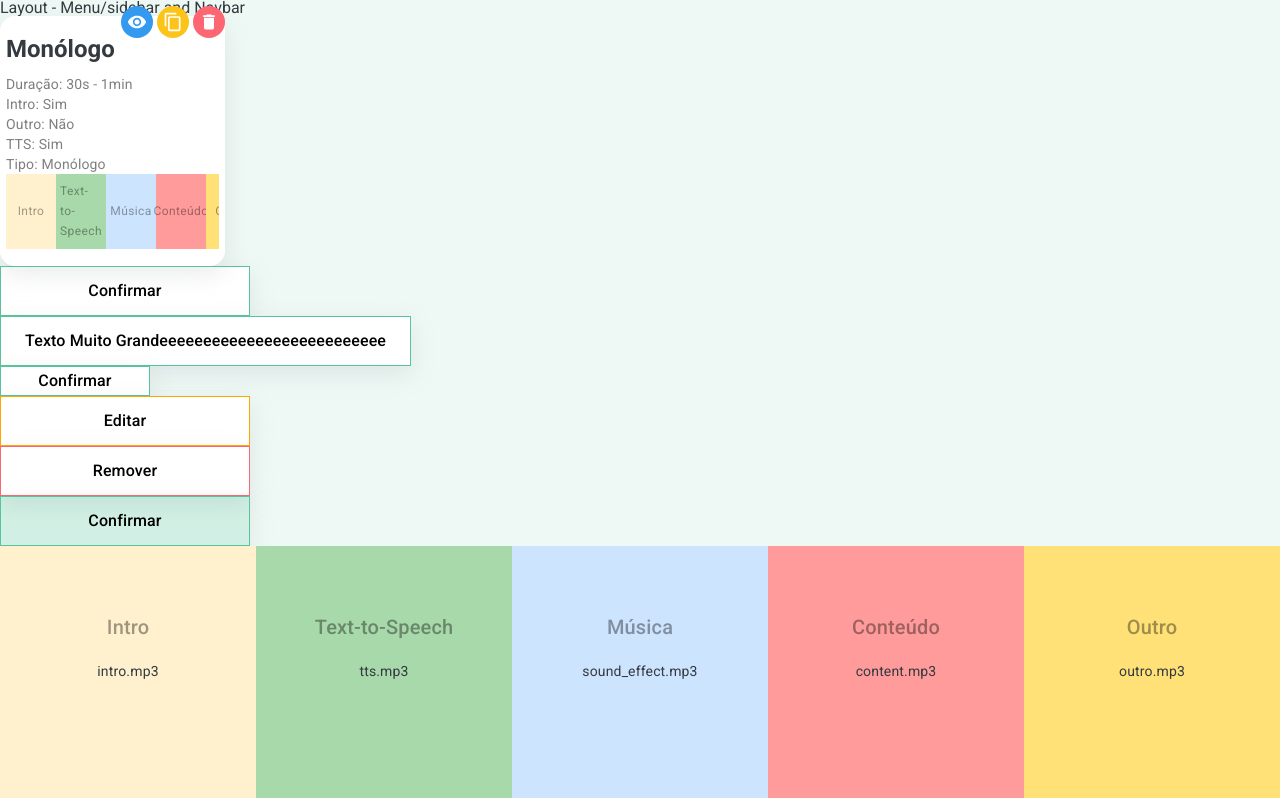
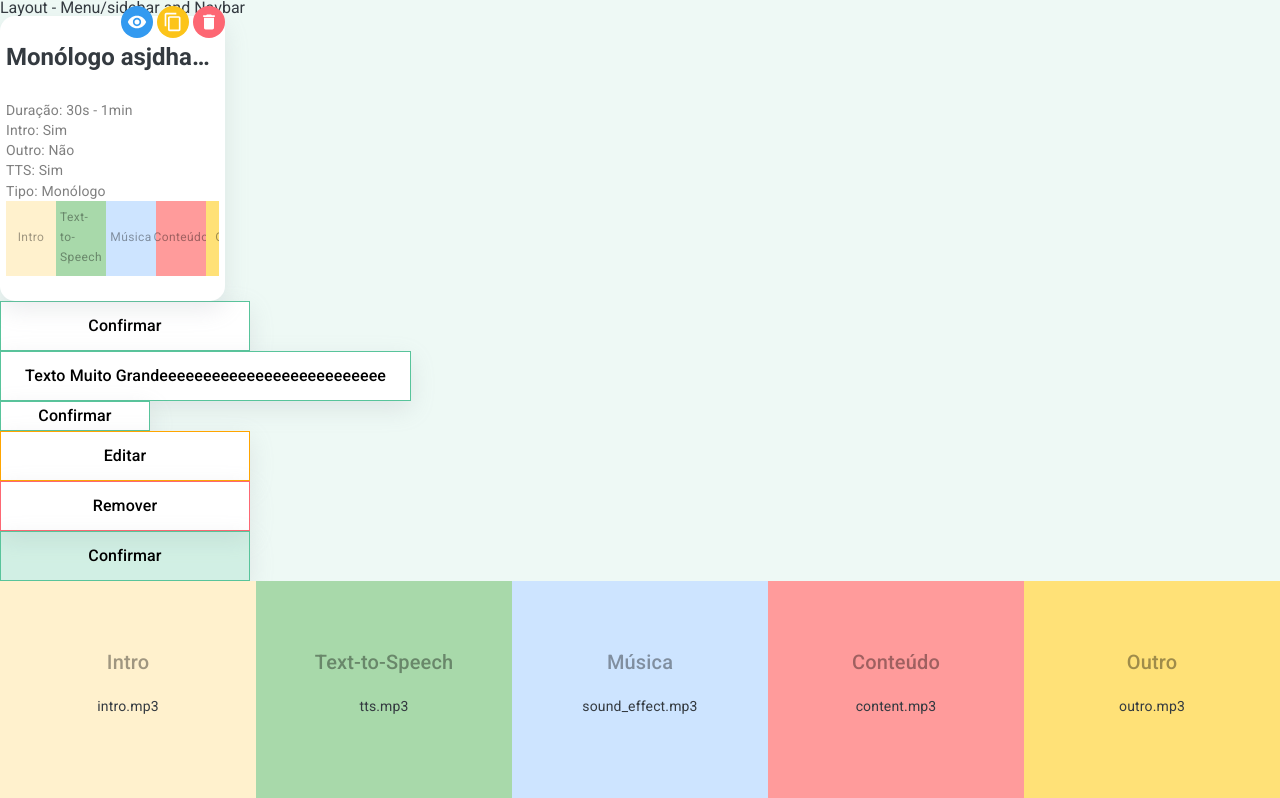
Before and after one commit to ricardocruz29/ScientiaPodLab, a React (Create React App) app in the folder client/scientiapodlab/: page / in a window 1280 px wide. Shown: the top 798 px of the page. Built offline with nearby package versions, Linux system fonts and the light colour scheme.

Commit message:
Refactor on audio card widths

```diff
--- a/client/scientiapodlab/src/components/audioWave/audioWave.js
+++ b/client/scientiapodlab/src/components/audioWave/audioWave.js
@@ -24,7 +24,11 @@ const formWaveSurferOptions = (ref, height) => ({
   autoCenter: true,
 });
 
-function AudioWave({ audioFile, showAdditionalControls = true }) {
+function AudioWave({
+  audioFile,
+  showAdditionalControls = true,
+  size = "medium",
+}) {
   const waveFormRef = useRef(null);
   const waveSurfer = useRef(null);
   const hasMounted = useRef(false); // New ref to track mount status
@@ -37,7 +41,10 @@ function AudioWave({ audioFile, showAdditionalControls = true }) {
 
   useEffect(() => {
     if (!waveSurfer.current) {
-      const options = formWaveSurferOptions(waveFormRef.current, 150);
+      const options = formWaveSurferOptions(
+        waveFormRef.current,
+        size === "medium" ? 150 : 50
+      );
       waveSurfer.current = WaveSurfer.create(options);
 
       waveSurfer.current.load(audioFile);
@@ -65,7 +72,7 @@ function AudioWave({ audioFile, showAdditionalControls = true }) {
         waveSurfer.current = null;
       }
     };
-  }, [audioFile]);
+  }, [audioFile, size]);
 
   const handlePlayPause = () => {
     setPlaying(!playing);
@@ -102,12 +109,14 @@ function AudioWave({ audioFile, showAdditionalControls = true }) {
         }}
       >
         <FloatButton
-          size="medium"
+          size={size === "medium" ? "medium" : "small"}
           icon={
             playing ? (
-              <PauseIcon fontSize="large" />
+              <PauseIcon fontSize={size === "medium" ? "medium" : "small"} />
             ) : (
-              <PlayArrowIcon fontSize="large" />
+              <PlayArrowIcon
+                fontSize={size === "medium" ? "medium" : "small"}
+              />
             )
           }
           onButtonClick={handlePlayPause}
--- a/client/scientiapodlab/src/components/card/card.js
+++ b/client/scientiapodlab/src/components/card/card.js
@@ -12,8 +12,18 @@ function Card({ type, size = "medium", data }) {
         type === "episode" && styles.episode_card
       } ${size === "small" && styles.small_card}`}
     >
-      <Typography variant="h5" sx={{ fontWeight: 700 }}>
-        {data.title}
+      <Typography
+        variant="h5"
+        sx={{
+          fontWeight: 700,
+          fontSize: size === "small" ? "12px" : "24px",
+
+          textOverflow: "ellipsis",
+          whiteSpace: "nowrap",
+          overflow: "hidden",
+        }}
+      >
+        {data.title} asjdhasdhasjd asjhd ajhsd as
       </Typography>
 
       <>
@@ -50,6 +60,7 @@ function Card({ type, size = "medium", data }) {
             <AudioWave
               audioFile={data.audioFile}
               showAdditionalControls={false}
+              size={size}
             />
           </div>
         )}
--- a/client/scientiapodlab/src/components/card/card.module.css
+++ b/client/scientiapodlab/src/components/card/card.module.css
@@ -5,15 +5,15 @@
   flex-direction: column;
 
   width: 225px;
-  height: 250px;
+  height: 285px;
   background-color: #fff;
   border-radius: 15px;
   box-shadow: rgba(149, 157, 165, 0.2) 0 8px 24px;
 }
 
-.small-card {
-  width: 90px;
-  height: 100px;
+.small_card {
+  width: 130px;
+  height: 145px;
 }
 
 /* Template */
@@ -53,11 +53,14 @@
 /* Audio */
 .audio_card {
   padding: 12px 6px;
+  display: flex;
+  flex-direction: column;
+  gap: 12px;
 }
 
-.audio_container {
+/* .audio_container {
   padding: 12px 0;
-}
+} */
 
 /* Episode */
 .episode_card {
--- a/client/scientiapodlab/src/pages/layout.js
+++ b/client/scientiapodlab/src/pages/layout.js
@@ -197,6 +197,7 @@ export const Layout = () => {
         />
 
         {acceptedFile && acceptedFile.preview && (
+          <div style={{ display: "flex", gap: "24px" }}>
             <Card
               type={"audio"}
               data={{
@@ -204,6 +205,15 @@ export const Layout = () => {
                 audioFile: acceptedFile.preview,
               }}
             />
+            <Card
+              size="small"
+              type={"audio"}
+              data={{
+                title: "water.mp3",
+                audioFile: acceptedFile.preview,
+              }}
+            />
+          </div>
         )}
 
         <div style={{ width: "300px" }}>
```
Lines whose indentation alone changed are shown as unchanged.
